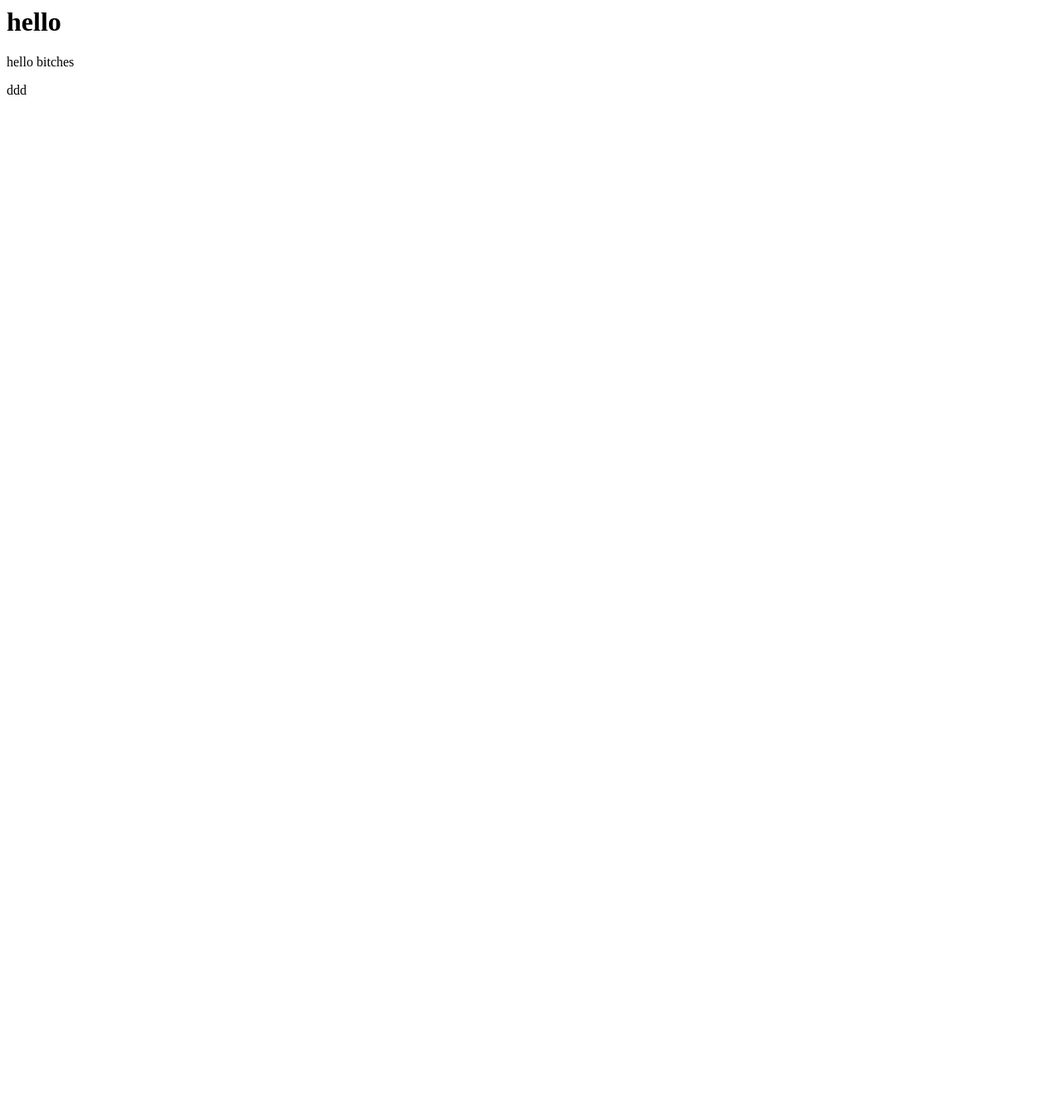
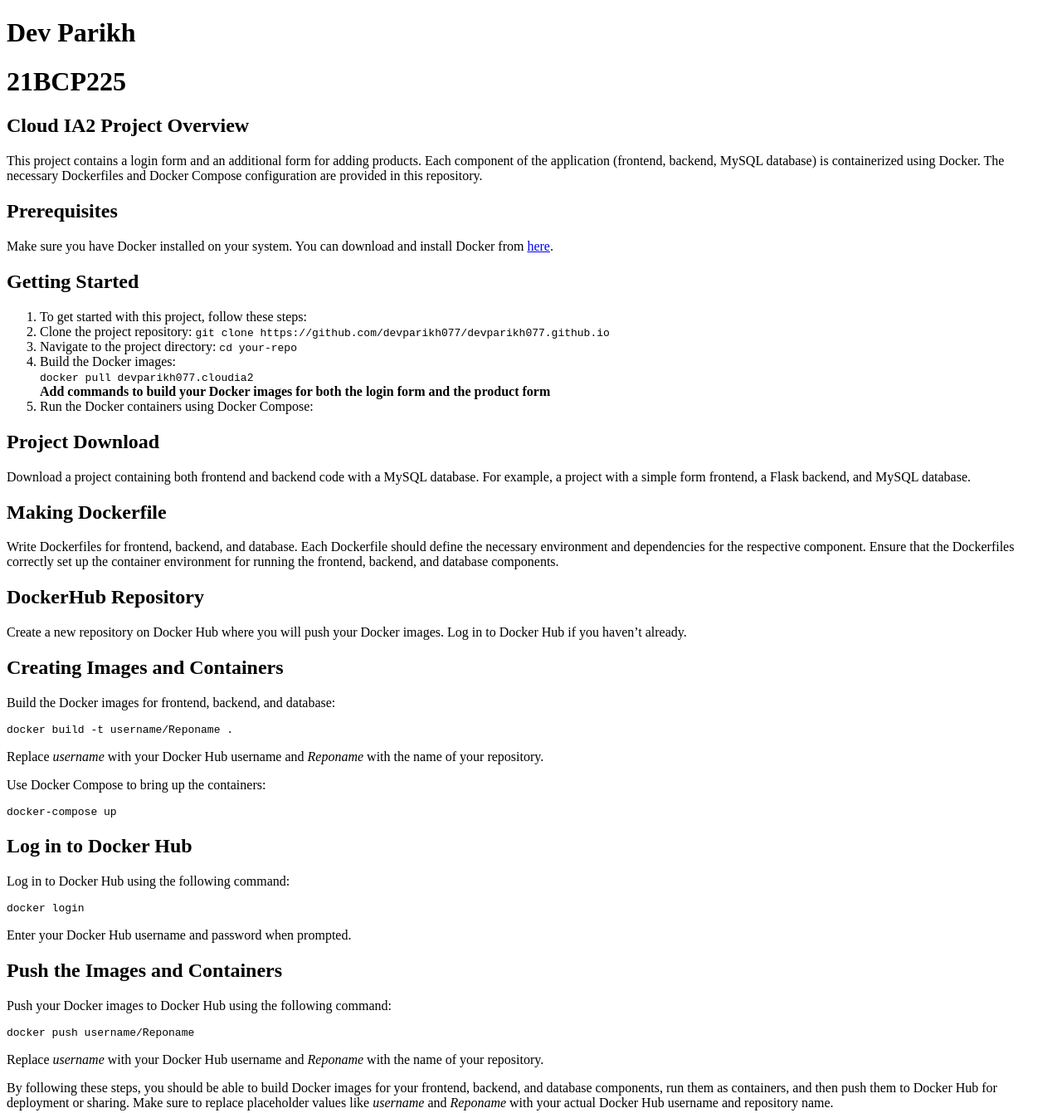
Before and after one commit to devparikh077/devparikh077.github.io, a plain HTML site: page index.html in a window 1280 px wide. Shown: the whole page at 83% size. Before the commit the page ends 800 px from the top, so only its background shows below. Drawn offline with Linux system fonts and the light colour scheme.

Commit message:
added full code

```diff
--- a/index.html
+++ b/index.html
@@ -1,5 +1,56 @@
-<h1>
-    hello
-</h1>
-<p>hello bitches</p>
-<p>ddd</p>
+<!DOCTYPE html>
+<html lang="en">
+<head>
+    <meta charset="UTF-8">
+    <meta name="viewport" content="width=device-width, initial-scale=1.0">
+    <title>Cloud IA2 Project Overview</title>
+</head>
+<body>
+    <h1>Dev Parikh</h1>
+    <h1>21BCP225</h1>
+    <h2>Cloud IA2 Project Overview</h2>
+    <p>This project contains a login form and an additional form for adding products. Each component of the application (frontend, backend, MySQL database) is containerized using Docker. The necessary Dockerfiles and Docker Compose configuration are provided in this repository.</p>
+
+    <h2>Prerequisites</h2>
+    <p>Make sure you have Docker installed on your system. You can download and install Docker from <a href="https://www.docker.com/">here</a>.</p>
+
+    <h2>Getting Started</h2>
+    <ol>
+        <li>To get started with this project, follow these steps:</li>
+        <li>Clone the project repository: <code>git clone https://github.com/devparikh077/devparikh077.github.io</code></li>
+        <li>Navigate to the project directory: <code>cd your-repo</code></li>
+        <li>Build the Docker images:<br>
+            <code>docker pull devparikh077.cloudia2</code><br>
+            <strong>Add commands to build your Docker images for both the login form and the product form</strong>
+        </li>
+        <li>Run the Docker containers using Docker Compose:</li>
+    </ol>
+
+    <h2>Project Download</h2>
+    <p>Download a project containing both frontend and backend code with a MySQL database. For example, a project with a simple form frontend, a Flask backend, and MySQL database.</p>
+
+    <h2>Making Dockerfile</h2>
+    <p>Write Dockerfiles for frontend, backend, and database. Each Dockerfile should define the necessary environment and dependencies for the respective component. Ensure that the Dockerfiles correctly set up the container environment for running the frontend, backend, and database components.</p>
+
+    <h2>DockerHub Repository</h2>
+    <p>Create a new repository on Docker Hub where you will push your Docker images. Log in to Docker Hub if you haven’t already.</p>
+
+    <h2>Creating Images and Containers</h2>
+    <p>Build the Docker images for frontend, backend, and database:</p>
+    <pre><code>docker build -t username/Reponame .</code></pre>
+    <p>Replace <em>username</em> with your Docker Hub username and <em>Reponame</em> with the name of your repository.</p>
+    <p>Use Docker Compose to bring up the containers:</p>
+    <pre><code>docker-compose up</code></pre>
+
+    <h2>Log in to Docker Hub</h2>
+    <p>Log in to Docker Hub using the following command:</p>
+    <pre><code>docker login</code></pre>
+    <p>Enter your Docker Hub username and password when prompted.</p>
+
+    <h2>Push the Images and Containers</h2>
+    <p>Push your Docker images to Docker Hub using the following command:</p>
+    <pre><code>docker push username/Reponame</code></pre>
+    <p>Replace <em>username</em> with your Docker Hub username and <em>Reponame</em> with the name of your repository.</p>
+    <p>By following these steps, you should be able to build Docker images for your frontend, backend, and database components, run them as containers, and then push them to Docker Hub for deployment or sharing. Make sure to replace placeholder values like <em>username</em> and <em>Reponame</em> with your actual Docker Hub username and repository name.</p>
+</body>
+</html>
```
